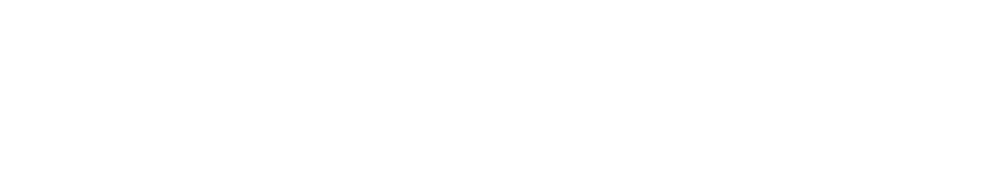
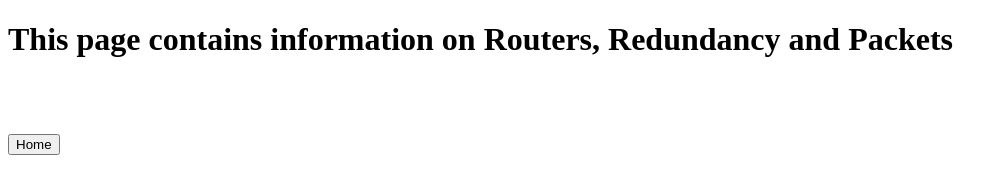
Before and after one commit to ellicprime/Internet, a plain HTML site: page RRandP.html in a window 1280 px wide. Shown: the whole page, without its empty margins (0-1008 px from the left). Drawn offline with Linux system fonts and the light colour scheme.

Commit message:
Add files via upload

```diff
--- a/RRandP.html
+++ b/RRandP.html
@@ -1 +1,13 @@
 <!DOCTYPE HTML>
+<html>
+    <head>
+        <title>RRandP</title>
+    </head>
+    <body>
+        <h1>This page contains information on Routers, Redundancy and Packets</h1>
+        <br><br><br>
+        <a href = "https://ellicprime.github.io/Internet/index.html">
+            <button>Home</button>
+        </a>
+    </body>
+</html>
```
Also changed, not shown: TBD.html (+12 -0 lines).
